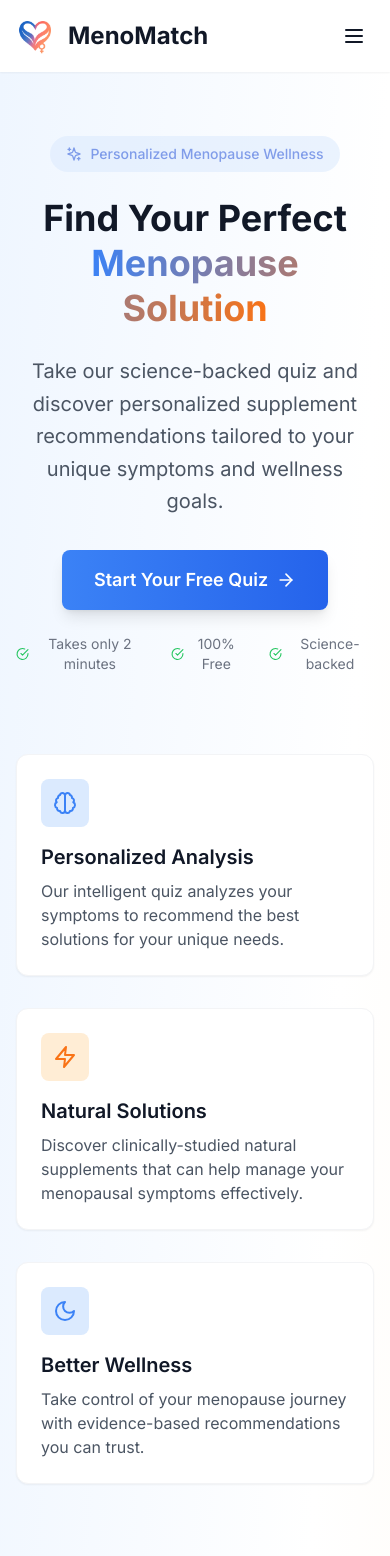
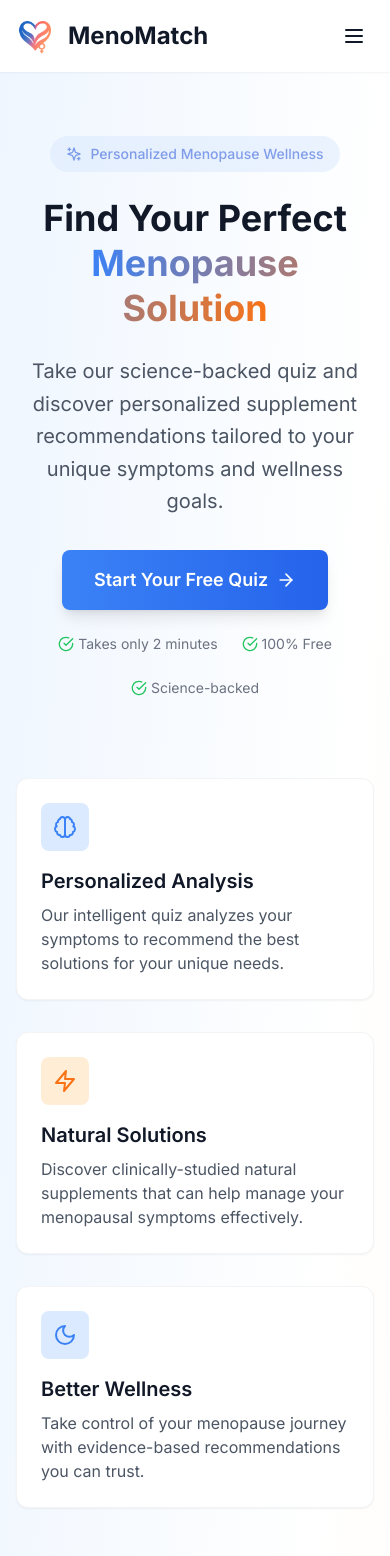
Before and after one commit to CreatorZap/menomatch, a React (Create React App) app: page / in a window 390 px wide. Shown: the top 1556 px of the page. Built offline with nearby package versions, Linux system fonts and the light colour scheme.

Commit message:
✨ Add modern animations with Framer Motion - Hero & Features animated

```diff
--- a/package.json
+++ b/package.json
@@ -4,6 +4,7 @@
   "description": "MenoMatch - Personalized Menopause Wellness Platform",
   "private": true,
   "dependencies": {
+    "framer-motion": "^12.23.24",
     "lucide-react": "^0.263.1",
     "react": "^18.2.0",
     "react-dom": "^18.2.0",
--- a/src/App.jsx
+++ b/src/App.jsx
@@ -5,6 +5,7 @@ import Landing from './components/Landing';
 import Quiz from './components/Quiz';
 import Results from './components/Results';
 import EmailModal from './components/EmailModal';
+import ScrollToTop from './components/ScrollToTop';
 import About from './pages/About';
 import BlogIndex from './pages/BlogIndex';
 import ArticlePage from './pages/ArticlePage';
@@ -241,6 +242,7 @@ function App() {
         <Route path="/affiliate-disclosure" element={<AffiliateDisclosure />} />
         <Route path="/disclaimer" element={<Disclaimer />} />
       </Routes>
+      <ScrollToTop />
     </BrowserRouter>
   );
 }
--- a/src/components/Landing.jsx
+++ b/src/components/Landing.jsx
@@ -1,5 +1,7 @@
 import React from 'react';
+import { motion } from 'framer-motion';
 import { Sparkles, Brain, Zap, Moon, ArrowRight, CheckCircle } from 'lucide-react';
+import { fadeInUp, staggerContainer } from '../utils/animations';
 import Testimonials from './Testimonials';
 import FAQ from './FAQ';
 
@@ -8,38 +10,58 @@ const Landing = ({ onStartQuiz }) => {
     <div className="min-h-screen bg-gradient-to-br from-blue-50 via-white to-orange-50">
       {/* Hero Section */}
       <div className="max-w-6xl mx-auto px-4 py-16 md:py-24">
-        <div className="text-center max-w-3xl mx-auto">
+        <motion.div
+          initial="hidden"
+          animate="visible"
+          variants={staggerContainer}
+          className="text-center max-w-3xl mx-auto"
+        >
           {/* Badge */}
-          <div className="inline-flex items-center gap-2 bg-primary-100 text-primary-700 px-4 py-2 rounded-full text-sm font-medium mb-6 animate-pulse">
+          <motion.div
+            variants={fadeInUp}
+            className="inline-flex items-center gap-2 bg-primary-100 text-primary-700 px-4 py-2 rounded-full text-sm font-medium mb-6 animate-pulse"
+          >
             <Sparkles className="w-4 h-4" />
             Personalized Menopause Wellness
-          </div>
+          </motion.div>
 
           {/* Main Headline */}
-          <h1 className="text-4xl md:text-6xl font-bold text-gray-900 mb-6 leading-tight">
+          <motion.h1
+            variants={fadeInUp}
+            className="text-4xl md:text-6xl font-bold text-gray-900 mb-6 leading-tight"
+          >
             Find Your Perfect
             <span className="text-transparent bg-clip-text bg-gradient-to-r from-primary-500 to-secondary-500">
               {' '}Menopause Solution
             </span>
-          </h1>
+          </motion.h1>
 
           {/* Subheadline */}
-          <p className="text-xl text-gray-600 mb-8 leading-relaxed">
+          <motion.p
+            variants={fadeInUp}
+            className="text-xl text-gray-600 mb-8 leading-relaxed"
+          >
             Take our science-backed quiz and discover personalized supplement recommendations
             tailored to your unique symptoms and wellness goals.
-          </p>
+          </motion.p>
 
           {/* CTA Button */}
-          <button
+          <motion.button
+            variants={fadeInUp}
+            whileHover={{ scale: 1.05 }}
+            whileTap={{ scale: 0.95 }}
             onClick={onStartQuiz}
-            className="bg-gradient-to-r from-primary-500 to-primary-600 text-white px-8 py-4 rounded-lg text-lg font-semibold hover:from-primary-600 hover:to-primary-700 transition-all shadow-lg hover:shadow-xl flex items-center gap-2 mx-auto transform hover:scale-105"
+            className="bg-gradient-to-r from-primary-500 to-primary-600 text-white px-8 py-4 rounded-lg text-lg font-semibold hover:from-primary-600 hover:to-primary-700 transition-all shadow-lg hover:shadow-xl flex items-center gap-2 mx-auto"
           >
             Start Your Free Quiz
             <ArrowRight className="w-5 h-5" />
-          </button>
+          </motion.button>
 
           {/* Trust Indicators */}
-          <div className="flex items-center justify-center gap-6 mt-6 text-sm text-gray-500">
+          <motion.div
+            variants={fadeInUp}
+            className="flex items-center justify-center gap-6 mt-6 text-sm text-gray-500 flex-wrap"
+          >
             <div className="flex items-center gap-1">
               <CheckCircle className="w-4 h-4 text-green-500" />
               <span>Takes only 2 minutes</span>
@@ -52,16 +74,30 @@ const Landing = ({ onStartQuiz }) => {
               <CheckCircle className="w-4 h-4 text-green-500" />
               <span>Science-backed</span>
             </div>
-          </div>
-        </div>
+          </motion.div>
+        </motion.div>
 
         {/* Features Grid */}
-        <div className="grid md:grid-cols-3 gap-8 mt-20">
+        <motion.div
+          initial="hidden"
+          whileInView="visible"
+          viewport={{ once: true, amount: 0.3 }}
+          variants={staggerContainer}
+          className="grid md:grid-cols-3 gap-8 mt-20"
+        >
           {/* Feature 1 */}
-          <div className="bg-white p-6 rounded-xl shadow-sm border border-gray-100 hover:shadow-md transition-all hover:-translate-y-1">
-            <div className="w-12 h-12 bg-primary-100 rounded-lg flex items-center justify-center mb-4">
+          <motion.div
+            variants={fadeInUp}
+            whileHover={{ y: -8 }}
+            className="bg-white p-6 rounded-xl shadow-sm border border-gray-100 hover:shadow-lg transition-shadow"
+          >
+            <motion.div
+              whileHover={{ rotate: 360 }}
+              transition={{ duration: 0.6 }}
+              className="w-12 h-12 bg-primary-100 rounded-lg flex items-center justify-center mb-4"
+            >
               <Brain className="w-6 h-6 text-primary-500" />
-            </div>
+            </motion.div>
             <h3 className="text-xl font-semibold text-gray-900 mb-2">
               Personalized Analysis
             </h3>
@@ -69,13 +105,21 @@ const Landing = ({ onStartQuiz }) => {
               Our intelligent quiz analyzes your symptoms to recommend the best
               solutions for your unique needs.
             </p>
-          </div>
+          </motion.div>
 
           {/* Feature 2 */}
-          <div className="bg-white p-6 rounded-xl shadow-sm border border-gray-100 hover:shadow-md transition-all hover:-translate-y-1">
-            <div className="w-12 h-12 bg-secondary-100 rounded-lg flex items-center justify-center mb-4">
+          <motion.div
+            variants={fadeInUp}
+            whileHover={{ y: -8 }}
+            className="bg-white p-6 rounded-xl shadow-sm border border-gray-100 hover:shadow-lg transition-shadow"
+          >
+            <motion.div
+              whileHover={{ rotate: 360 }}
+              transition={{ duration: 0.6 }}
+              className="w-12 h-12 bg-secondary-100 rounded-lg flex items-center justify-center mb-4"
+            >
               <Zap className="w-6 h-6 text-secondary-500" />
-            </div>
+            </motion.div>
             <h3 className="text-xl font-semibold text-gray-900 mb-2">
               Natural Solutions
             </h3>
@@ -83,13 +127,21 @@ const Landing = ({ onStartQuiz }) => {
               Discover clinically-studied natural supplements that can help manage
               your menopausal symptoms effectively.
             </p>
-          </div>
+          </motion.div>
 
           {/* Feature 3 */}
-          <div className="bg-white p-6 rounded-xl shadow-sm border border-gray-100 hover:shadow-md transition-all hover:-translate-y-1">
-            <div className="w-12 h-12 bg-primary-100 rounded-lg flex items-center justify-center mb-4">
+          <motion.div
+            variants={fadeInUp}
+            whileHover={{ y: -8 }}
+            className="bg-white p-6 rounded-xl shadow-sm border border-gray-100 hover:shadow-lg transition-shadow"
+          >
+            <motion.div
+              whileHover={{ rotate: 360 }}
+              transition={{ duration: 0.6 }}
+              className="w-12 h-12 bg-primary-100 rounded-lg flex items-center justify-center mb-4"
+            >
               <Moon className="w-6 h-6 text-primary-500" />
-            </div>
+            </motion.div>
             <h3 className="text-xl font-semibold text-gray-900 mb-2">
               Better Wellness
             </h3>
@@ -97,8 +149,8 @@ const Landing = ({ onStartQuiz }) => {
               Take control of your menopause journey with evidence-based
               recommendations you can trust.
             </p>
-          </div>
-        </div>
+          </motion.div>
+        </motion.div>
 
         {/* Social Proof Section */}
         <div className="mt-20 text-center">
--- /dev/null
+++ b/src/components/ScrollToTop.jsx
@@ -0,0 +1,48 @@
+import React, { useState, useEffect } from 'react';
+import { motion, AnimatePresence } from 'framer-motion';
+import { ArrowUp } from 'lucide-react';
+
+const ScrollToTop = () => {
+  const [isVisible, setIsVisible] = useState(false);
+
+  useEffect(() => {
+    const toggleVisibility = () => {
+      if (window.pageYOffset > 300) {
+        setIsVisible(true);
+      } else {
+        setIsVisible(false);
+      }
+    };
+
+    window.addEventListener('scroll', toggleVisibility);
+    return () => window.removeEventListener('scroll', toggleVisibility);
+  }, []);
+
+  const scrollToTop = () => {
+    window.scrollTo({
+      top: 0,
+      behavior: 'smooth',
+    });
+  };
+
+  return (
+    <AnimatePresence>
+      {isVisible && (
+        <motion.button
+          initial={{ opacity: 0, scale: 0.5 }}
+          animate={{ opacity: 1, scale: 1 }}
+          exit={{ opacity: 0, scale: 0.5 }}
+          whileHover={{ scale: 1.1 }}
+          whileTap={{ scale: 0.9 }}
+          onClick={scrollToTop}
+          className="fixed bottom-8 right-8 z-50 p-4 bg-gradient-to-r from-primary-600 to-secondary-500 text-white rounded-full shadow-lg hover:shadow-xl transition-shadow"
+          aria-label="Scroll to top"
+        >
+          <ArrowUp size={24} />
+        </motion.button>
+      )}
+    </AnimatePresence>
+  );
+};
+
+export default ScrollToTop;
--- a/src/index.css
+++ b/src/index.css
@@ -46,6 +46,26 @@ html {
   scroll-behavior: smooth;
 }
 
+/* Melhor scroll no Safari */
+* {
+  -webkit-overflow-scrolling: touch;
+}
+
+/* Transitions suaves em todos os links e botões */
+a, button {
+  transition: all 0.2s ease;
+}
+
+/* Hover effects sutis em cards */
+.card-hover {
+  transition: transform 0.3s ease, box-shadow 0.3s ease;
+}
+
+.card-hover:hover {
+  transform: translateY(-5px);
+  box-shadow: 0 20px 40px rgba(0, 0, 0, 0.1);
+}
+
 /* Custom animations */
 @keyframes fadeIn {
   from {
@@ -67,6 +87,18 @@ html {
   }
 }
 
+@keyframes gradient {
+  0% {
+    background-position: 0% 50%;
+  }
+  50% {
+    background-position: 100% 50%;
+  }
+  100% {
+    background-position: 0% 50%;
+  }
+}
+
 .animate-fadeIn {
   animation: fadeIn 0.2s ease-out;
 }
@@ -74,3 +106,30 @@ html {
 .animate-slideUp {
   animation: slideUp 0.3s ease-out;
 }
+
+.animated-gradient {
+  background: linear-gradient(45deg, #3b82f6, #f97316, #ec4899);
+  background-size: 200% 200%;
+  animation: gradient 15s ease infinite;
+}
+
+/* Focus visible para acessibilidade */
+*:focus-visible {
+  outline: 2px solid #3b82f6;
+  outline-offset: 2px;
+}
+
+/* Prefers reduced motion para acessibilidade */
+@media (prefers-reduced-motion: reduce) {
+  *,
+  *::before,
+  *::after {
+    animation-duration: 0.01ms !important;
+    animation-iteration-count: 1 !important;
+    transition-duration: 0.01ms !important;
+  }
+
+  html {
+    scroll-behavior: auto;
+  }
+}
--- /dev/null
+++ b/src/utils/animations.js
@@ -0,0 +1,79 @@
+// Variantes de animação reutilizáveis para Framer Motion
+
+export const fadeIn = {
+  hidden: { opacity: 0 },
+  visible: {
+    opacity: 1,
+    transition: { duration: 0.6, ease: "easeOut" }
+  }
+};
+
+export const fadeInUp = {
+  hidden: { opacity: 0, y: 20 },
+  visible: {
+    opacity: 1,
+    y: 0,
+    transition: { duration: 0.5, ease: "easeOut" }
+  }
+};
+
+export const fadeInDown = {
+  hidden: { opacity: 0, y: -20 },
+  visible: {
+    opacity: 1,
+    y: 0,
+    transition: { duration: 0.5, ease: "easeOut" }
+  }
+};
+
+export const scaleIn = {
+  hidden: { opacity: 0, scale: 0.95 },
+  visible: {
+    opacity: 1,
+    scale: 1,
+    transition: { duration: 0.4, ease: "easeOut" }
+  }
+};
+
+export const slideInLeft = {
+  hidden: { opacity: 0, x: -30 },
+  visible: {
+    opacity: 1,
+    x: 0,
+    transition: { duration: 0.5, ease: "easeOut" }
+  }
+};
+
+export const slideInRight = {
+  hidden: { opacity: 0, x: 30 },
+  visible: {
+    opacity: 1,
+    x: 0,
+    transition: { duration: 0.5, ease: "easeOut" }
+  }
+};
+
+export const staggerContainer = {
+  hidden: { opacity: 0 },
+  visible: {
+    opacity: 1,
+    transition: {
+      staggerChildren: 0.1,
+      delayChildren: 0.2
+    }
+  }
+};
+
+export const hoverScale = {
+  scale: 1.05,
+  transition: { duration: 0.2 }
+};
+
+export const hoverLift = {
+  y: -5,
+  transition: { duration: 0.2 }
+};
+
+export const tapScale = {
+  scale: 0.95
+};
```
Also changed, not shown: src/components/LoadingSpinner.jsx (added, +40 -0 lines), 1 other file (tests, documents, lock files or other folders).
